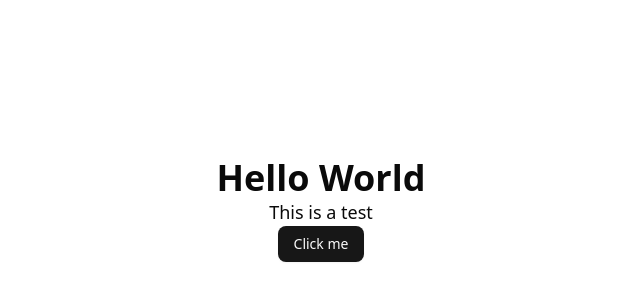
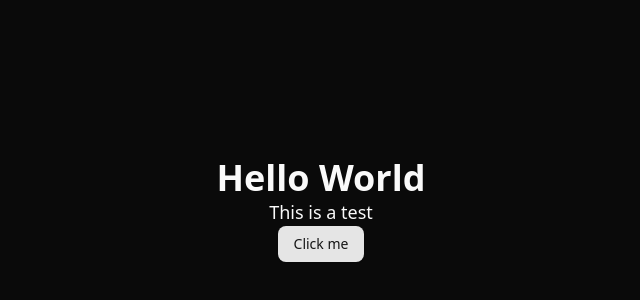
Before and after one commit to imaimai17468/and-setting, a Next.js app: page / in a window 1280 px wide. Shown: the part 190-490 px from the top of the page, without its empty margins (319-959 px from the left). Built offline with nearby package versions, Linux system fonts and the light colour scheme.

Commit message:
style: ボディにダークモードのクラスを追加しました

```diff
--- a/src/app/layout.tsx
+++ b/src/app/layout.tsx
@@ -13,7 +13,7 @@ export default function RootLayout({
 }>) {
 	return (
 		<html lang="en">
-			<body className="antialiased">{children}</body>
+			<body className="dark antialiased">{children}</body>
 		</html>
 	);
 }
```
